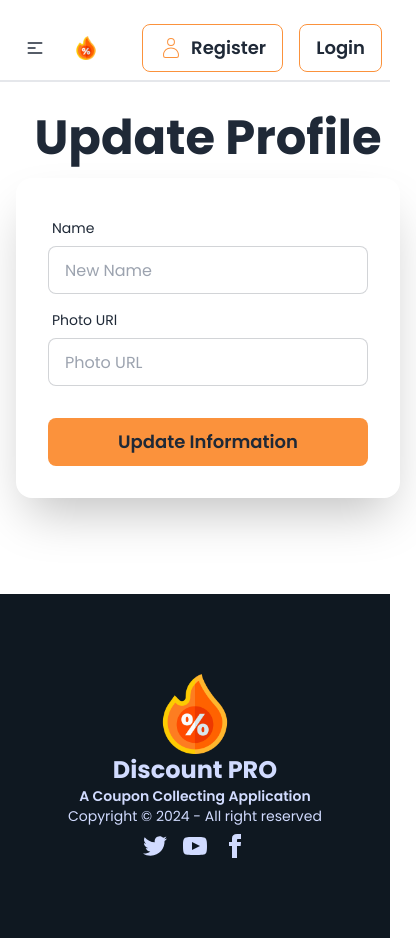
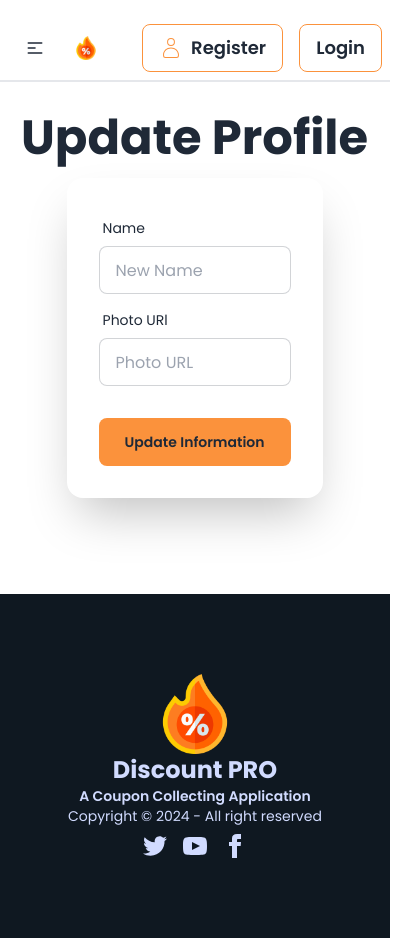
Before and after one commit to abusaleh123/Discount-Pro, a React (Vite) app: page /update in a window 390 px wide. Shown: the whole page, 416 px wide, since content can reach past the window. Built offline with nearby package versions, Linux system fonts and the light colour scheme; no server answers.

Commit message:
Final Commit

```diff
--- a/src/Components/Navbar.jsx
+++ b/src/Components/Navbar.jsx
@@ -86,10 +86,10 @@ const textColor = location.pathname === "/brands" ? "text-white" : location.path
    {
     user ? <>
     <div className=" flex  justify-center items-center gap-2 mr-2 lg:mr-0">
-      <img className="w-10 h-10  rounded-full object-cover" src={user.photoURL} alt="" />
+      <img className="w-10 h-10 max-w-10 rounded-full object-cover" src={user.photoURL} alt="" />
      <div>
-     <h2 className=" md:text-lg font-bold">{user.displayName}</h2>
-     <h2 className="text-sm md:font-semibold">{user.email}</h2>
+     <h2 className=" md:text-lg hidden md:block font-bold">{user.displayName}</h2>
+     <h2 className="text-sm hidden md:block md:font-semibold">{user.email}</h2>
      </div>
     </div>
     </> :  <Link to={"/register"} className="btn md:flex  btn-ghost text-lg border   border-orange-400"><CiUser className="text-orange-400 flex font-bold text-2xl" />Register</Link>
--- a/src/Pages/UpdateInformation.jsx
+++ b/src/Pages/UpdateInformation.jsx
@@ -26,12 +26,12 @@ const UpdateInformation = () => {
            <Helmet>
         <title>Update Profile - Discount pro</title>
       </Helmet>
-        <div className="hero-content flex-col lg:w-96" data-aos="flip-left" >
+        <div className="hero-content flex-col lg:w-96 " data-aos="flip-left" >
           <div className="text-center lg:text-left">
             <h1 className="text-5xl font-bold">Update Profile</h1>
 
           </div>
-          <div className="card bg-base-100 w-full max-w-sm shrink-0 shadow-2xl">
+          <div className="card bg-base-100 w-64 md:w-full  md:max-w-max shrink-0 shadow-2xl">
             <form onSubmit={handleUpdate} className="card-body">
               <div className="form-control">
                 <label className="label">
@@ -47,7 +47,7 @@ const UpdateInformation = () => {
 
               </div>
               <div className="form-control mt-6">
-                <button className="btn btn-ghost bg-orange-400 text-lg ">Update Information</button>
+                <button className="btn btn-ghost bg-orange-400 md:text-lg ">Update Information</button>
               </div>
             </form>
           </div>
```
